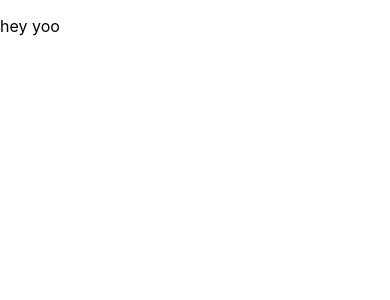
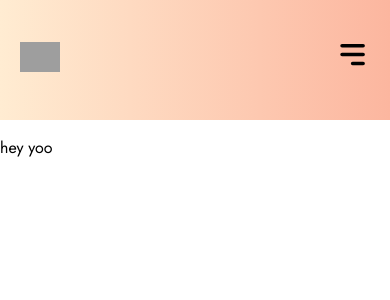
Before and after one commit to YannickWnz/designo, a React (Create React App) app: page / in a window 390 px wide. Shown: the top 300 px of the page. Built offline with nearby package versions, Linux system fonts and the light colour scheme; grey boxes are pictures that could not be loaded.

Commit message:
navbar responsiveness

```diff
--- a/package.json
+++ b/package.json
@@ -8,6 +8,7 @@
     "@testing-library/user-event": "^13.5.0",
     "react": "^18.2.0",
     "react-dom": "^18.2.0",
+    "react-icons": "^4.11.0",
     "react-router-dom": "^6.17.0",
     "react-scripts": "5.0.1",
     "sass": "^1.69.5",
--- a/src/App.js
+++ b/src/App.js
@@ -1,5 +1,6 @@
 import { BrowserRouter as Router, Routes, Route } from 'react-router-dom'
 import './App.css';
+import { Navbar } from './Components/Navbar/Navbar';
 import { Contact } from './Pages/Contact/Contact';
 import { Home } from './Pages/Home/Home';
 import { Locations } from './Pages/Locations/Locations';
@@ -9,6 +10,9 @@ function App() {
   return (
     <div className="App">
       <Router>
+
+        <Navbar />
+
         <Routes>
           <Route path='/' element={ <Home /> } ></Route>
           <Route path='/projects' element={ <Projects /> } ></Route>
--- /dev/null
+++ b/src/Components/Button/Button.jsx
@@ -0,0 +1,5 @@
+export const Button = ({ btnColor, btnContent }) => {
+    return (
+        <div className="button"></div>
+    )
+}
--- a/src/Components/Navbar/Navbar.jsx
+++ b/src/Components/Navbar/Navbar.jsx
@@ -1,7 +1,46 @@
+import {Link} from 'react-router-dom'
+import {HiMenuAlt3} from 'react-icons/hi'
+import {AiOutlineClose} from 'react-icons/ai'
+
 import './Navbar.scss'
+import { useState } from 'react'
+
 
 export const Navbar = () => {
+
+    const [menuIconState, setMenuIconState] = useState(true)
+
+
     return (
-        <div className="navbar"></div>
+        <div className="navbar">
+            <div className="navbar-container">
+                <div className="logo-wrapper">
+                    {/* <img src="/public/assets/shared/desktop/logo-light.png" alt="" /> */}
+                    <Link to='/' ><img src="../assets/shared/desktop/logo-dark.png" alt="" /></Link>
+                </div>
+                <div className={`nav-links-wrapper ${menuIconState ? '' : 'menu-state'} `}>
+                    <ul>
+                        <li><Link to='/company'>OUR COMPANY</Link></li>
+                        <li><Link to='/locations'>LOCATIONS</Link></li>
+                        <li><Link to='/contact'>CONTACT</Link></li>
+                    </ul>
+                </div>
+                <div className="nav-icons-wrapper">
+                    {menuIconState &&
+                    <HiMenuAlt3
+                    className='menu-icon'
+                    onClick={() => {
+                        setMenuIconState(false)
+                    }}  />}
+                    {!menuIconState &&
+                    <AiOutlineClose
+                    className='close-menu-icon'
+                    onClick={() => {
+                        setMenuIconState(true)
+                    }}
+                    />}
+                </div>
+            </div>
+        </div>
     )
 }
--- a/src/Components/Navbar/Navbar.scss
+++ b/src/Components/Navbar/Navbar.scss
@@ -0,0 +1,159 @@
+@import '/src/Components/Utilities/utilities';
+
+.navbar {
+    width: 100%;
+    min-height: 150px;
+    background-image: linear-gradient(to right, #ffecd2 0%, #fcb69f 100%);
+
+    &-container {
+        width: 100%;
+        max-width: 1100px;
+        min-height: inherit;
+        margin: auto;
+        display: flex;
+        justify-content: space-between;
+        align-items: center;
+
+        .nav-icons-wrapper {
+            display: none;
+
+            .menu-icon,
+            .close-menu-icon
+            {
+                font-size: 2.2em;
+                cursor: pointer;
+                margin-top: -10px;
+            }
+        }
+
+        .logo-wrapper {
+
+            img {
+                height: 30px;
+            }
+        }
+
+        .nav-links-wrapper {
+
+            ul {
+                display: flex;
+                justify-content: space-between;
+                align-items: center;
+
+                li {
+                    list-style-type: none;
+
+                    a {
+                        text-decoration: none;
+                        color: black;
+                        margin: 0;
+                        font-size: .9em;
+                    }
+
+                }
+
+                li:not(:nth-child(3)) {
+
+                    a {
+                        margin-right: 40px;
+                    }
+
+                }
+            }
+        }
+
+    }
+
+}
+
+// responsive styles
+@media screen and (max-width: 1024px) {
+
+    .navbar {
+        padding: 0 20px;
+        box-sizing: border-box;
+    }
+
+}
+
+@media screen and (max-width: 768px) {
+
+    .navbar {
+        min-height: 120px;
+        margin: 0;
+
+        &-container {
+            padding: 0;
+            box-sizing: border-box;
+            margin: 0;
+
+            .nav-icons-wrapper {
+                min-height: inherit;
+                display: flex;
+                align-items: center;
+                z-index: 2;
+            }
+
+
+            .nav-links-wrapper {
+
+
+                ul {
+                    width: 100%;
+                    max-width: 100%;
+                    min-height: 240px;
+                    background-color: $black;
+                    position: fixed;
+                    // position: absolute;
+                    top: -500px;
+                    // top: 120px;
+                    left: 0;
+                    z-index: 9;
+                    margin: 0;
+                    flex-direction: column;
+                    justify-content: center;
+                    align-items: flex-start;
+                    transition: .5s ease-in-out;
+                    // border: 1px solid red;
+
+
+                    li {
+                        list-style-type: none;
+
+                        a {
+                            color: white;
+                            font-size: 1.5em;
+                        }
+
+                    }
+
+                    li:not(:nth-child(3)) {
+                        margin-bottom: 20px;
+
+                        a {
+                            margin-right: 0;
+                        }
+                    }
+                }
+            }
+
+            .nav-links-wrapper.menu-state {
+                position: fixed;
+                margin: 0;
+                top: 0;
+                left: 0;
+                width: 100vw;
+                height: 100vh;
+                background-color: rgba(0, 0, 0, 0.219);
+                z-index: 1;
+
+                ul {
+                    top: 120px;
+                    z-index: 9;
+                }
+            }
+
+        }
+    }
+
+}
--- /dev/null
+++ b/src/Components/Utilities/_utilities.scss
@@ -0,0 +1,6 @@
+$peach: #E7816B;
+$black: #1D1C1E;
+$white: white;
+$light-peach: #FFAD9B;
+$dark-grey: #333136;
+$light-grey: #F1F3F5;
--- a/src/index.css
+++ b/src/index.css
@@ -1,3 +1,5 @@
+@import url('https://fonts.googleapis.com/css2?family=Jost:wght@300;400;600&display=swap');
+
 body {
   margin: 0;
   padding: 0;
@@ -7,6 +9,7 @@ body {
     sans-serif;
   -webkit-font-smoothing: antialiased;
   -moz-osx-font-smoothing: grayscale;
+  font-family: 'Jost', sans-serif;
 }
 
 code {
```
Also changed, not shown: 2 other files (tests, documents, lock files or other folders).
